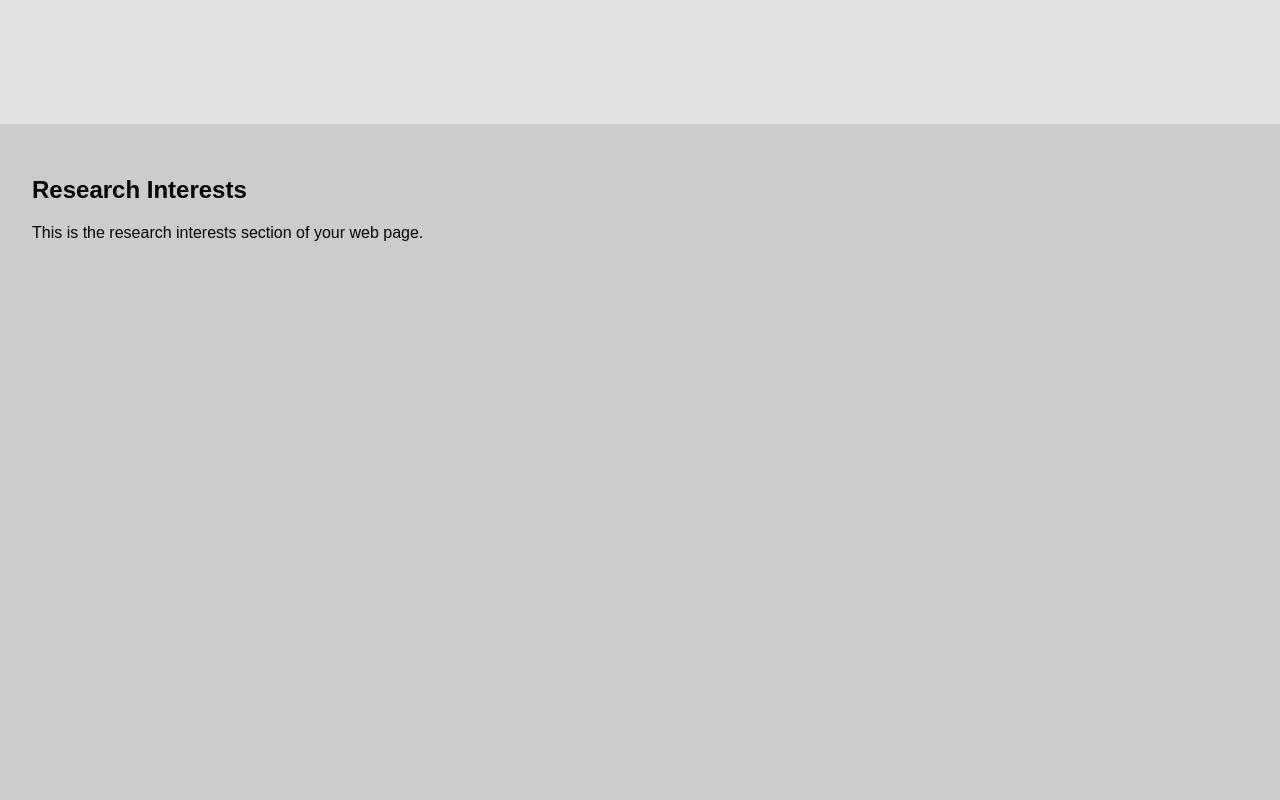
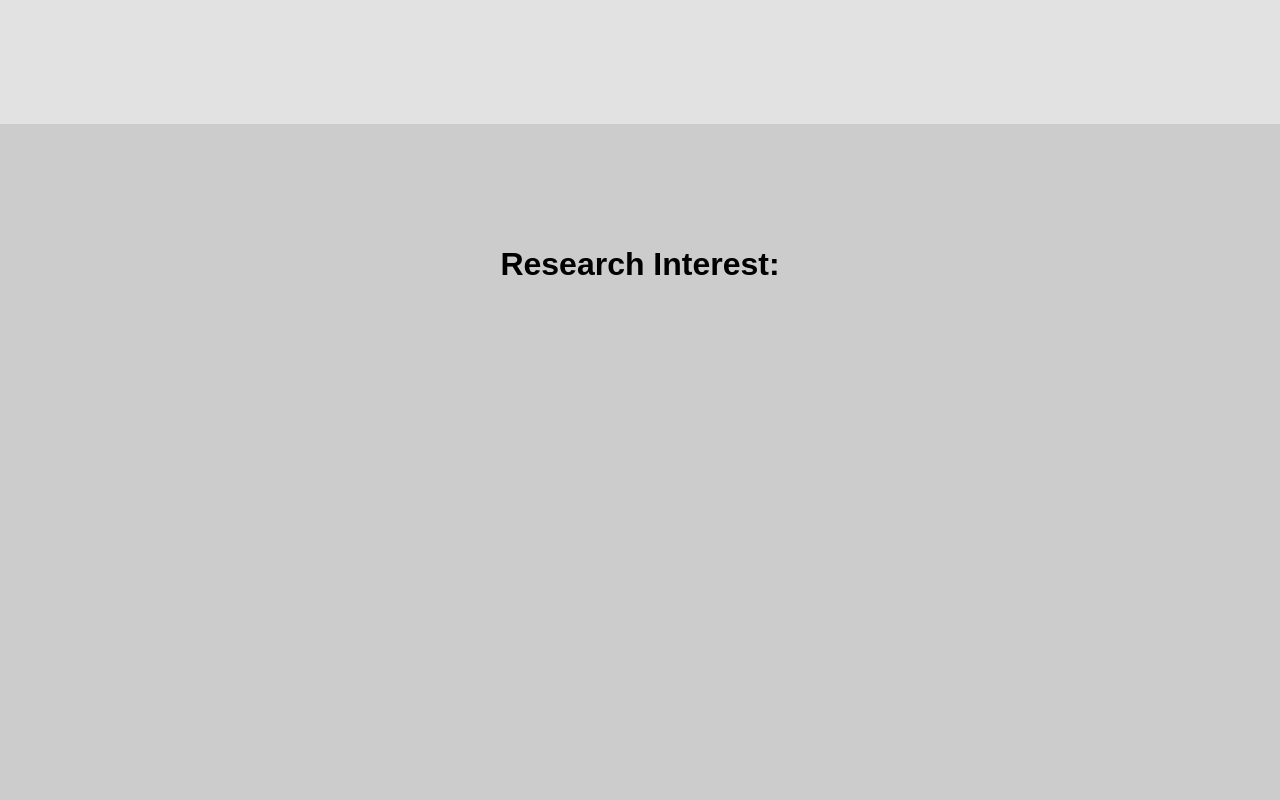
Before and after one commit to sofitapias03/SantosPersonalPortfolio, a React (Create React App) app in the folder santos_portfolio/: page / in a window 1280 px wide. Shown: the part 2140-2940 px from the top of the page. Built offline with nearby package versions, Linux system fonts and the light colour scheme.

Commit message:
added the research tab and the styling, missing to collect the information

```diff
--- /dev/null
+++ b/santos_portfolio/src/components/Research.css
@@ -0,0 +1,12 @@
+.research-title {
+    margin-top:2%;
+    font-size:200%;
+    text-align: center;
+    font-weight: bold;
+}
+
+
+#research{
+    padding:100px;
+
+}
--- a/santos_portfolio/src/components/Research.js
+++ b/santos_portfolio/src/components/Research.js
@@ -1,11 +1,13 @@
 // src/components/Research.js
 import React from 'react';
+import './Research.css';
 
 const Research = () => {
     return (
         <section id="research">
-            <h2>Research Interests</h2>
-            <p>This is the research interests section of your web page.</p>
+            <div class = "research-title">
+                Research Interest:
+            </div>
         </section>
     );
 };
```
